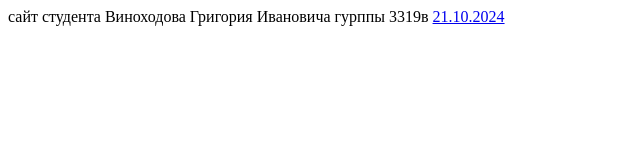
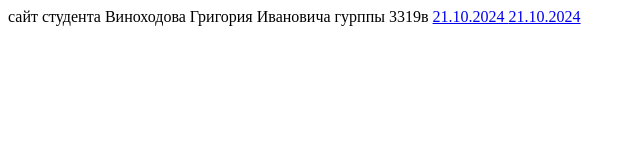
Before and after one commit to pierdoler1212/pierdoler1212.github.io, a plain HTML site: page index.html in a window 1280 px wide. Shown: the full height of the page, 0-640 px from the left. Drawn offline with Linux system fonts and the light colour scheme.

Commit message:
Update index.html

```diff
--- a/index.html
+++ b/index.html
@@ -3,6 +3,7 @@
         <body>
             сайт студента Виноходова Григория Ивановича гурппы 3319в
             <a href="popoKypilMaionez.html"> 21.10.2024 <a/>
+                <a href="popo goida.html"> 21.10.2024 <a/>
         </body>
     </head>
                 </html>
```
